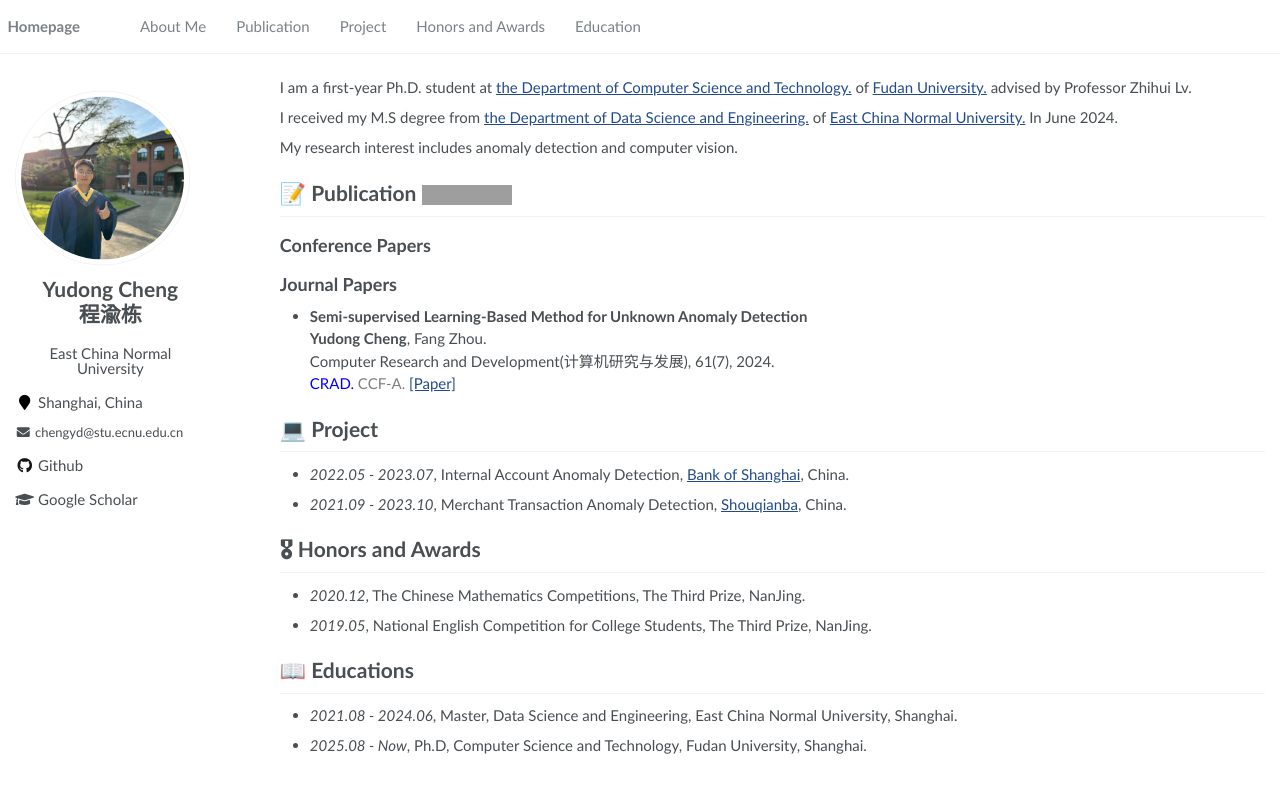
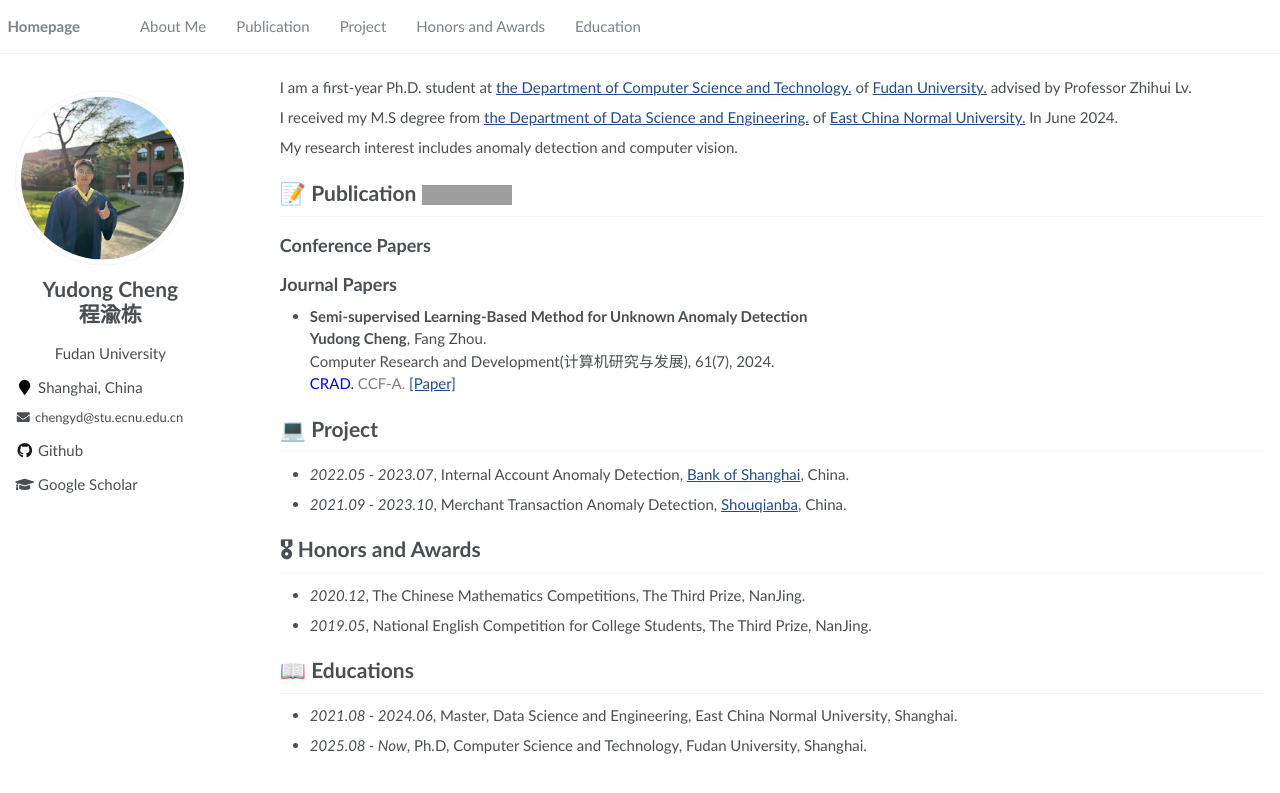
Before and after one commit to cyd24/cyd24.github.io, a Jekyll site: the page built from _pages/about.md, in a window 1280 px wide. Shown: the top 793 px of the page. Built offline with Jekyll 4.4.1, drawn with Linux system fonts in a browser that asks for light colours; grey boxes are pictures that could not be loaded.

Commit message:
Update _config.yml

```diff
--- a/_config.yml
+++ b/_config.yml
@@ -23,7 +23,7 @@ baidu_site_verification  :  # get baidu_site_verification from https://ziyuan.ba
 author:
   name             : "<center>Yudong Cheng</center>\n<center>程渝栋</center>"
   avatar           : "images/android-chrome-512x512.png"
-  bio              : "<center>East China Normal University</center>"
+  bio              : "<center>Fudan University</center>"
   location         : "Shanghai, China"
   employer         :
   pubmed           :
```
